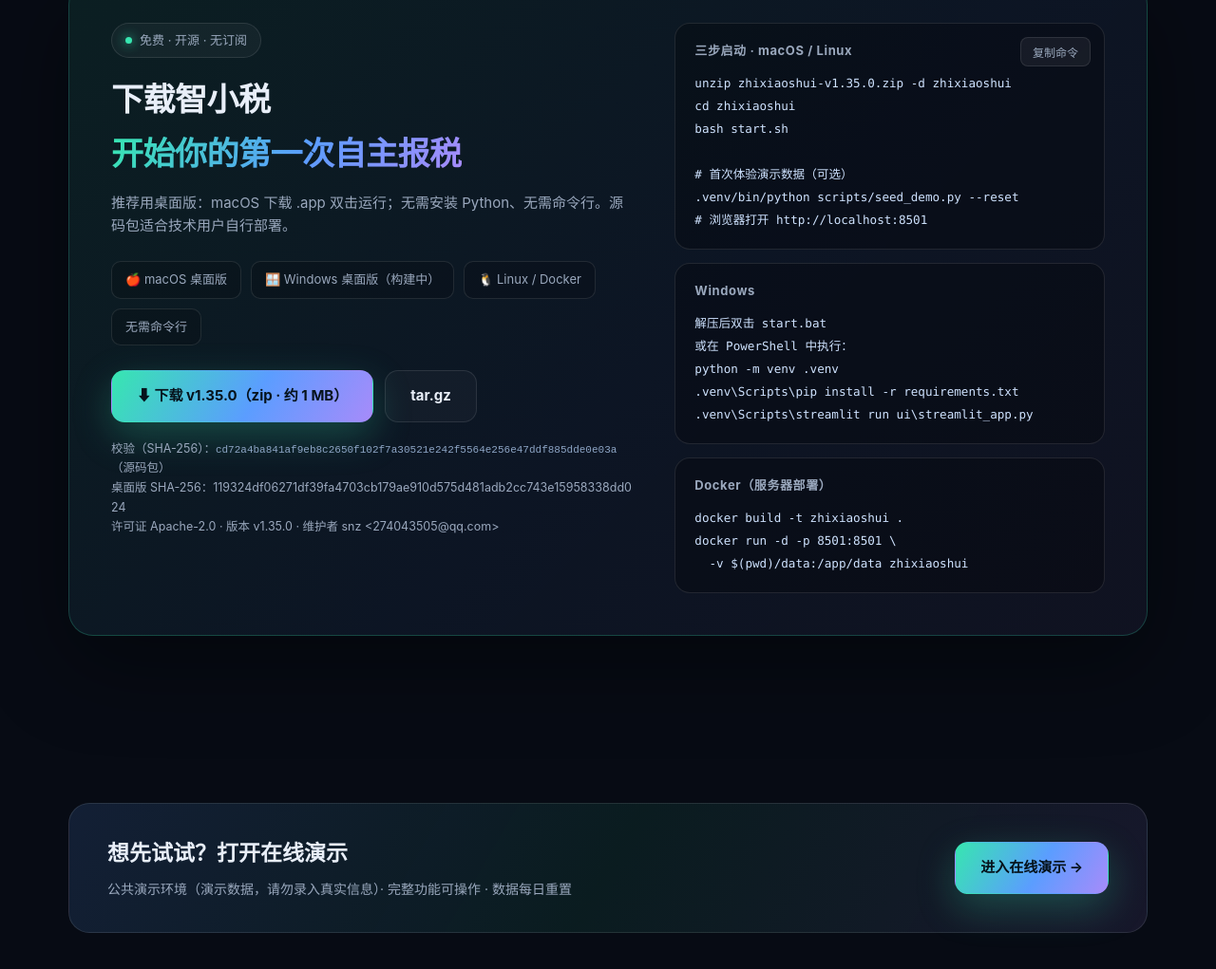
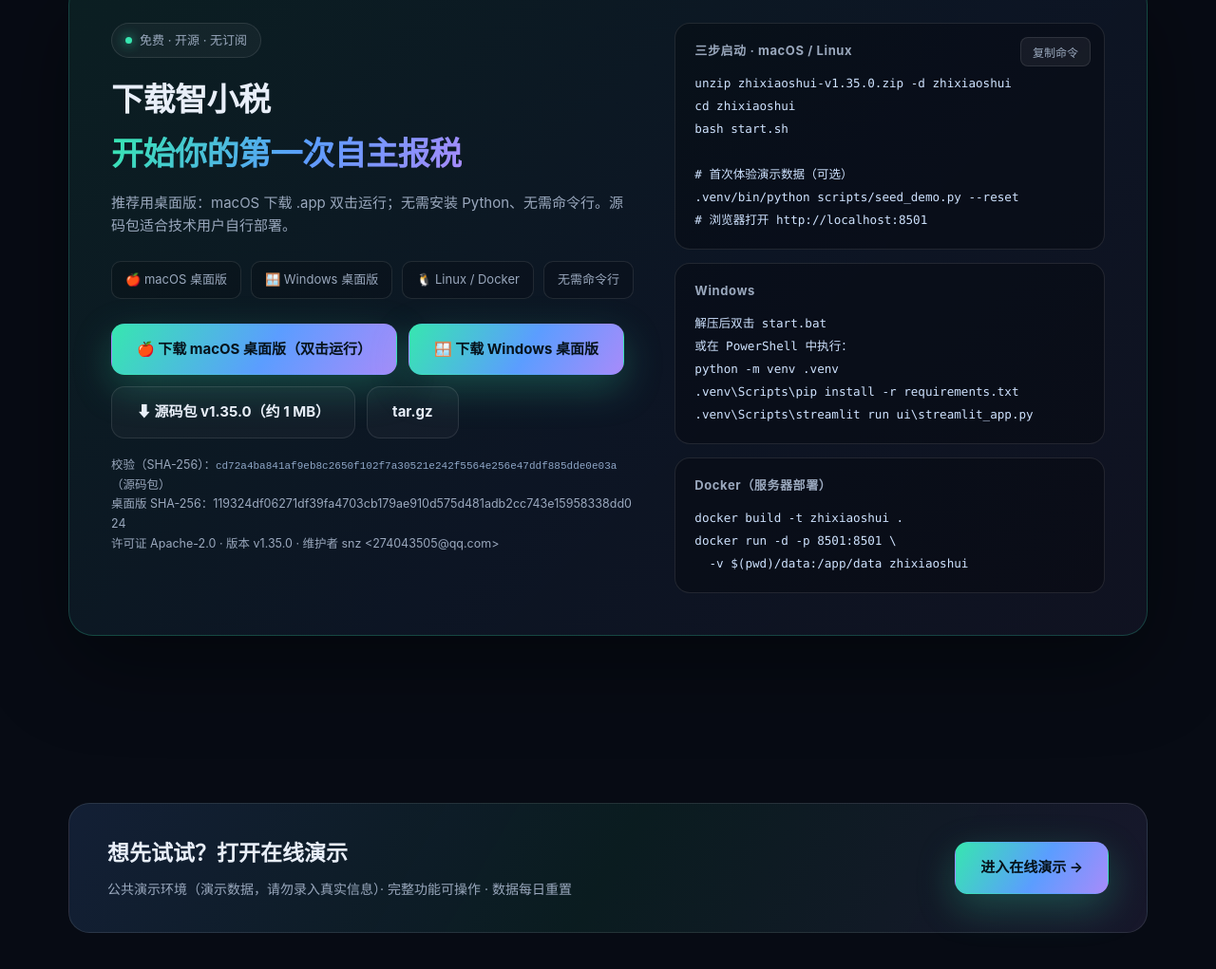
Before and after one commit to tyjsnz/tax_assistant, a plain HTML site: page site/index.html in a window 1280 px wide. Shown: the part 7738-8759 px from the top of the page at 95% size. Drawn offline with Linux system fonts and the light colour scheme.

Commit message:
docs(desktop): 官网增加 macOS/Windows 桌面版下载链接

```diff
--- a/site/index.html
+++ b/site/index.html
@@ -417,9 +417,11 @@
           <span class="tag"><span class="dot"></span>免费 · 开源 · 无订阅</span>
           <h2 style="margin-top:16px">下载智小税<br/><span class="grad-text">开始你的第一次自主报税</span></h2>
           <p>推荐用桌面版：macOS 下载 .app 双击运行；无需安装 Python、无需命令行。源码包适合技术用户自行部署。</p>
-          <div class="os-pills"><span class="os-pill">🍎 macOS 桌面版</span><span class="os-pill">🪟 Windows 桌面版（构建中）</span><span class="os-pill">🐧 Linux / Docker</span><span class="os-pill">无需命令行</span></div>
+          <div class="os-pills"><span class="os-pill">🍎 macOS 桌面版</span><span class="os-pill">🪟 Windows 桌面版</span><span class="os-pill">🐧 Linux / Docker</span><span class="os-pill">无需命令行</span></div>
           <div style="display:flex;gap:12px;flex-wrap:wrap;margin:26px 0 18px">
-            <a class="btn btn-primary" href="download/zhixiaoshui-v1.35.0.zip" download>⬇ 下载 v1.35.0（zip · 约 1 MB）</a>
+            <a class="btn btn-primary" href="download/zhixiaoshui-macos-desktop.zip" download>🍎 下载 macOS 桌面版（双击运行）</a>
+            <a class="btn btn-primary" href="https://github.com/tyjsnz/tax_assistant/releases/download/v1.35.0/zhixiaoshui-windows-desktop.zip">🪟 下载 Windows 桌面版</a>
+            <a class="btn btn-ghost" href="download/zhixiaoshui-v1.35.0.zip" download>⬇ 源码包 v1.35.0（约 1 MB）</a>
             <a class="btn btn-ghost" href="download/zhixiaoshui-v1.35.0.tar.gz" download>tar.gz</a>
           </div>
           <div class="dl-meta">
```
